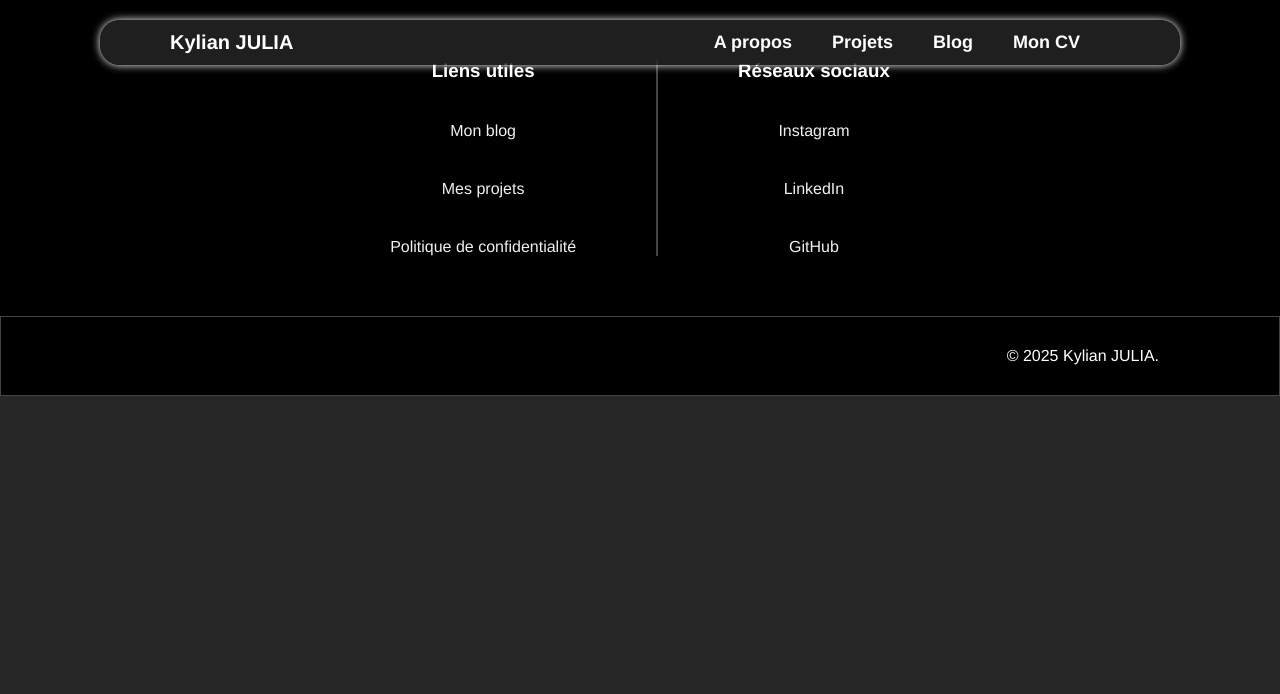
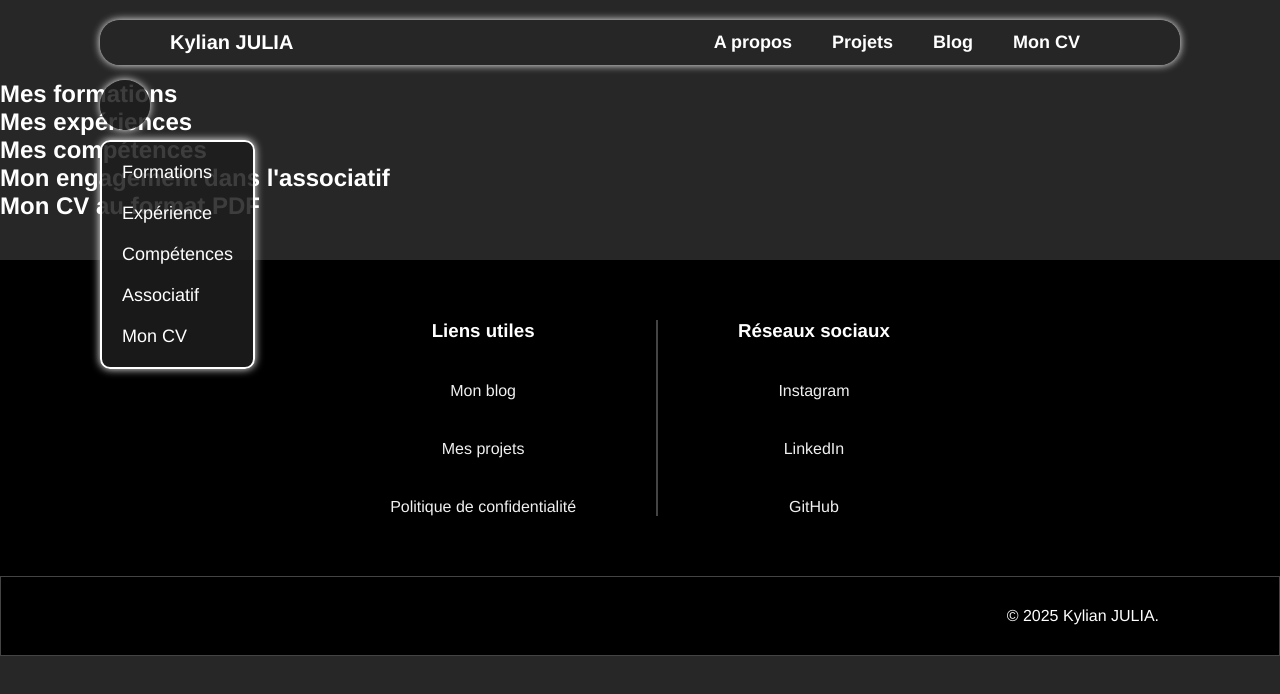
Before and after one commit to kylianjoff/kylianjulia, an Angular app in the folder kylianjulia/: page /about in a window 1280 px wide. Before the commit this address led to /. Shown: the top 694 px of the page. Built offline with nearby package versions, Linux system fonts and the light colour scheme.

Commit message:
Page about
Création du component et du sous menu

```diff
--- /dev/null
+++ b/kylianjulia/src/app/about/about.css
@@ -0,0 +1,52 @@
+main {
+    margin-top: 80px;
+    margin-bottom: 40px;
+}
+
+.menu {
+    position: fixed;
+    top: 100px;
+    left: 100px;
+    z-index: 10;
+}
+
+.menu-btn {
+    position: fixed;
+    top: 80px;
+    left: 100px;
+    width: 50px;
+    height: 50px;
+    border-radius: 50%;
+    background-color: #1e1e1edb;
+    color: #fff;
+    box-shadow: 0 0 8px #fff;
+    border: none;
+    cursor: pointer;
+    display: flex;
+    align-items: center;
+    justify-content: center;
+    font-size: 24px;
+    z-index: 100;
+}
+
+.menu-content {
+    position: fixed;
+    top: 140px;
+    left: 100px;
+    background-color: #1e1e1edb;
+    border: 2px solid #fff;
+    border-radius: 10px;
+    box-shadow: 0 0 8px #fff;
+    padding: 20px;
+    display: flex;
+    flex-direction: column;
+    gap: 20px;
+    z-index: 100;
+}
+
+.menu-content a {
+    color: #fff;
+    text-decoration: none;
+    font-size: 18px;
+    transition: color 0.3s;
+}
--- /dev/null
+++ b/kylianjulia/src/app/about/about.html
@@ -0,0 +1,36 @@
+<main>
+    <div class="menu">
+        <div class="menu-btn">
+            <div class="menu-bar"></div>
+            <div class="menu-bar"></div>
+            <div class="menu-bar"></div>
+        </div>
+        <div class="menu-content">
+            <a href="/about#formations">Formations</a>
+            <a href="/about#experiences">Expérience</a>
+            <a href="/about#competences">Compétences</a>
+            <a href="/about#associatif">Associatif</a>
+            <a href="/about#moncv">Mon CV</a>
+        </div>
+    </div>
+
+    <section id="formations">
+        <h2>Mes formations</h2>
+    </section>
+
+    <section id="experiences">
+        <h2>Mes expériences</h2>
+    </section>
+
+    <section id="competences">
+        <h2>Mes compétences</h2>
+    </section>
+
+    <section id="associatif">
+        <h2>Mon engagement dans l'associatif</h2>
+    </section>
+
+    <section id="moncv">
+        <h2>Mon CV au format PDF</h2>
+    </section>
+</main>
--- /dev/null
+++ b/kylianjulia/src/app/about/about.ts
@@ -0,0 +1,11 @@
+import { Component } from '@angular/core';
+
+@Component({
+  selector: 'app-about',
+  imports: [],
+  templateUrl: './about.html',
+  styleUrl: './about.css'
+})
+export class About {
+
+}
--- a/kylianjulia/src/app/app.routes.ts
+++ b/kylianjulia/src/app/app.routes.ts
@@ -2,6 +2,7 @@ import { Routes } from '@angular/router';
 import { Blog } from './blog/blog';
 import { Projects } from './projects/projects';
 import { Home } from './home/home';
+import { About } from './about/about';
 
 export const routes: Routes = [
     {
@@ -20,4 +21,9 @@ export const routes: Routes = [
         title: "Projets de Kylian JULIA",
         component: Projects
     },
+    {
+        path: 'about',
+        title: "À propos de moi",
+        component: About
+    }
 ];
```
Also changed, not shown: 1 other file (tests, documents, lock files or other folders).
